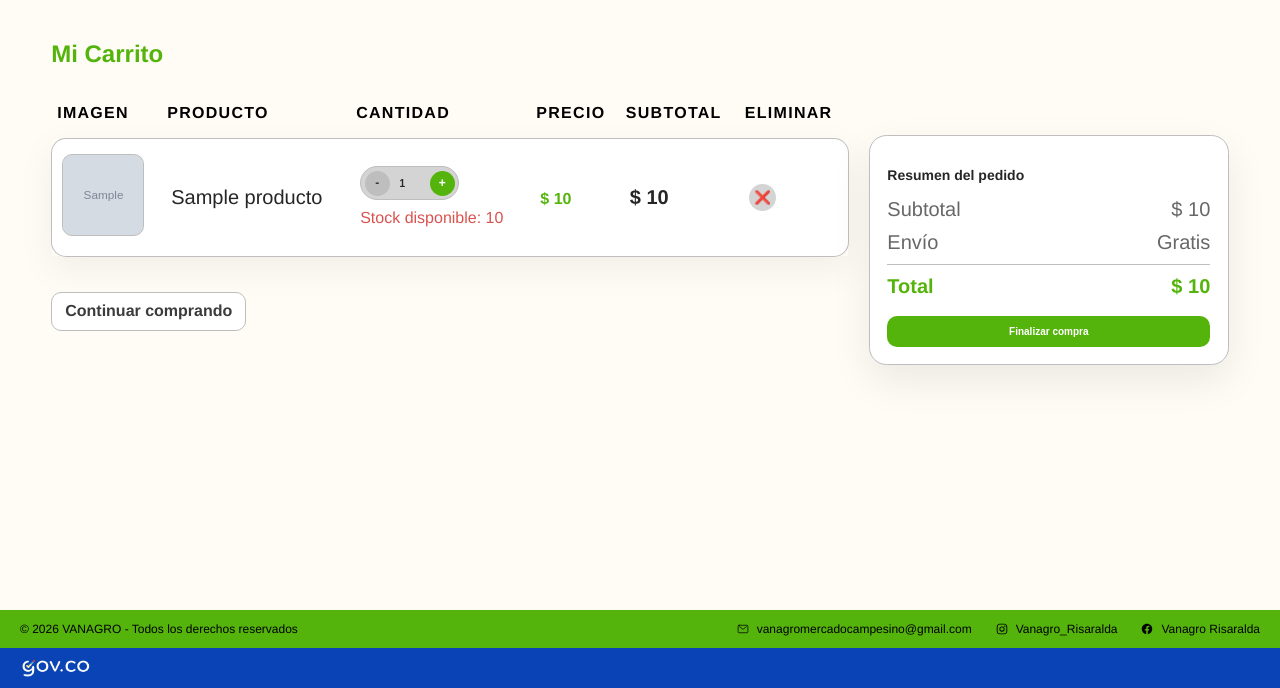
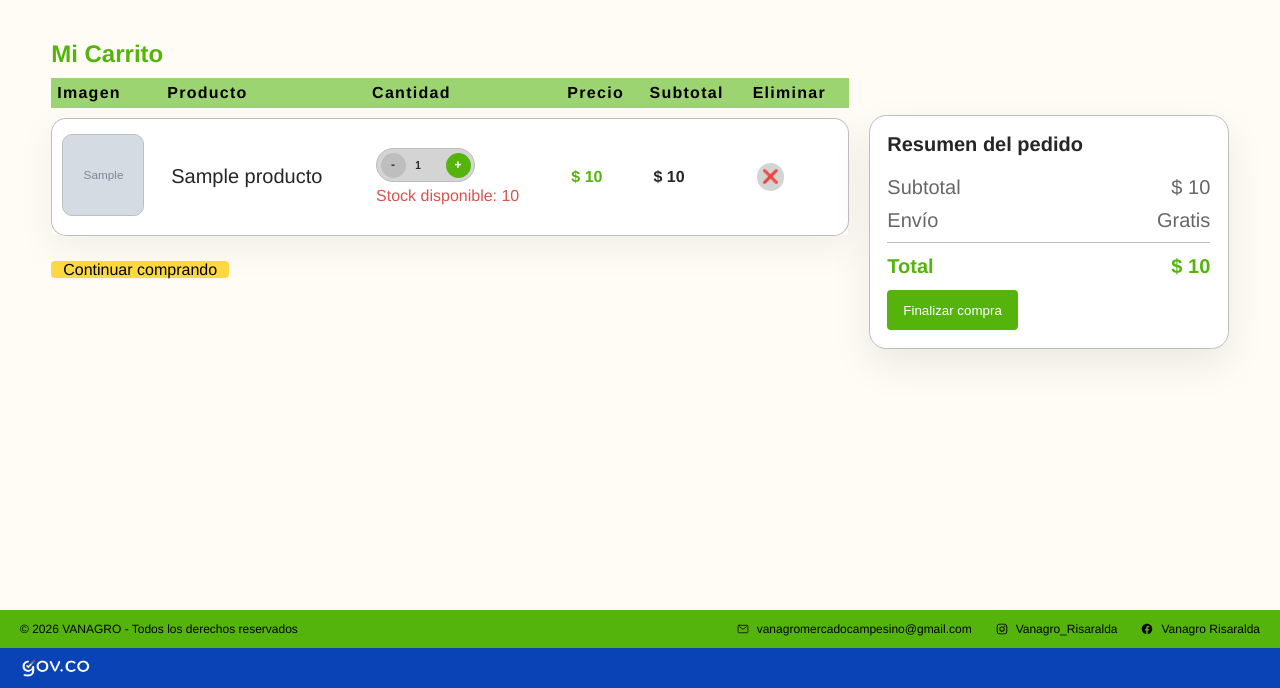
Before and after one commit to Portilla981/VangroEcomerce, a Django app: page /carrito/ in a window 1280 px wide. Shown: the part 112-800 px from the top of the page. Run offline with Django 5.2, Linux system fonts and the light colour scheme; a user stored in the database is signed in; tables that the repository leaves empty hold one stand-in row (values such as "Sample post"); grey boxes marked "Sample" are stand-in pictures.

Commit message:
style Valentina: Se corrigieron errores en los botones

```diff
--- a/Vanagro_Ecomerce/static/css/components/shopping-cart.css
+++ b/Vanagro_Ecomerce/static/css/components/shopping-cart.css
@@ -24,7 +24,7 @@
 .shopping-cart__title {
     font-size: var(--fs-md);
     color: var(--primary-900);
-    margin-bottom: 0.4rem;
+    margin-bottom: auto;
 }
 
 .shopping-cart__subtitle {
@@ -231,7 +231,7 @@
 .shopping-cart__title {
     font-size: var(--fs-md);
     color: var(--primary-900);
-    margin-bottom: 2rem;
+    margin-bottom: auto;
 }
 
 .shopping-cart__layout {
@@ -249,11 +249,12 @@
 }
 
 .shopping-cart__thead .shopping-cart__cell {
-    background: transparent;
+    background: var(--primary-500);
+    /* border-radius: 2px; */
     border: none;
     padding: 6px;
     font-size: var(--fs-xs);
-    text-transform: uppercase;
+    /* text-transform: uppercase; */
     letter-spacing: 0.08em;
     color: var(--black);
     text-align: unset;
@@ -271,6 +272,7 @@
     box-shadow: 0 18px 40px rgba(0, 0, 0, 0.1);
 }
 
+
 .shopping-cart__tbody .shopping-cart__cell {
     padding: 1.5rem 1rem;
     vertical-align: middle;
@@ -278,7 +280,7 @@
     border-bottom: 1px solid var(--gray-200);
     background: var(--white);
     color: var(--gray-900);
-    font-size: var(--fs-sm);
+    font-size: var(--fs-xs);
 }
 
 /* Bordes redondeados para simular tarjetas en la tabla */
@@ -384,9 +386,9 @@
 }
 
 .shopping-cart__summary-title {
-    font-size: 1.4rem;
+    font-size: var(--fs-sm);
     color: var(--gray-900);
-    margin-bottom: 1.5rem;
+    margin-top: auto;
 }
 
 .shopping-cart__summary-row {
@@ -399,16 +401,17 @@
 
 .shopping-cart__summary-total {
     margin-top: 1rem;
-    padding-top: 1rem;
+    padding-top: 12px;
     border-top: 1px solid var(--gray-200);
     display: flex;
     justify-content: space-between;
     font-size: var(--fs-sm);
     font-weight: 700;
     color: var(--primary-900);
+    margin-bottom: 12px;
 }
 
-/* BotÃ³n Finalizar (btn-confirmar es tu clase JS) */
+/* BotÃ³n Finalizar (btn-confirmar es tu clase JS)
 .btn-confirmar {
     width: 100%;
     border: none;
@@ -428,7 +431,7 @@
     box-shadow: 0 12px 24px rgba(0, 0, 0, 0.15);
 }
 
-/* --- BOTÃ“N SEGUIR COMPRANDO --- */
+/* --- BOTÃ“N SEGUIR COMPRANDO ---
 .btn-cancel {
     display: inline-flex;
     align-items: center;
@@ -446,6 +449,38 @@
     background: var(--gray-100);
     transform: translateY(-2px);
 }
+
+
+.btn-confirmar {
+    width: auto !important;
+    display: inline-block;
+    min-width: 120px;
+}
+
+.btn-cancel {
+    width: auto !important;
+    margin-top: 0;
+}
+
+
+.btn-confirmar {
+    width: auto !important;
+    display: inline-block !important;
+    vertical-align: middle;
+    margin-top: 1rem !important;
+}
+
+.btn-cancel {
+    display: inline-flex !important;
+    vertical-align: middle;
+    margin-top: 1rem !important;
+}
+
+.btn-cancel + .btn-confirmar,
+.btn-confirmar + .btn-cancel {
+    margin-left: 15px;
+}*/
+
 
 /* --- RESPONSIVE --- */
 @media (max-width: 1100px) {
--- a/Vanagro_Ecomerce/templates/carrito/ver_carrito.html
+++ b/Vanagro_Ecomerce/templates/carrito/ver_carrito.html
@@ -108,7 +108,7 @@
                     </table>
 
                     <div class="shopping-cart__actions">
-                        <a href="{% url 'ver_productos' %}" class="btn-cancel" style="text-decoration: none;">
+                        <a href="{% url 'ver_productos' %}" class="buttons__action--secondary btn-cancel" style="text-decoration: none;">
                             Continuar comprando
                         </a>
                     </div>
@@ -134,7 +134,7 @@
                     </div>
 
                     <button type="button"
-                            class="btn-confirmar"
+                            class="buttons__action--primary btn-save btn-confirmar"
                             data-url="{% url 'finalizar_compra' %}"
                             data-titulo="Confirmar compra"
                             data-mensaje="¿Desea proceder con la compra de los productos seleccionados?">
@@ -149,7 +149,7 @@
                 <div class="shopping-cart__empty-icon">🛒</div>
                 <h3>Su carrito está vacío</h3>
                 <p>Le invitamos a explorar nuestra tienda para añadir productos.</p>
-                <a href="{% url 'ver_productos' %}" class="btn-cancel">
+                <a href="{% url 'ver_productos' %}" class="buttons__action--secondary btn-cancel">
                     Regresar a la tienda
                 </a>
             </div>
--- a/Vanagro_Ecomerce/templates/productos/crear_producto.html
+++ b/Vanagro_Ecomerce/templates/productos/crear_producto.html
@@ -142,7 +142,7 @@
                 type="button"
                 name="accion"
                 value="cancelar"
-                class="buttons__action--secondary"
+                class="buttons__action--secondary btn-cancel btn-confirmar"
                 data-url="{% url 'tienda_usuario' %}"
                 data-titulo="Cancelar creación"
                 data-mensaje="La información ingresada no se guardará.">
@@ -151,7 +151,7 @@
 
             <button
                 type="submit"
-                class="buttons__action--primary"
+                class="buttons__action--primary btn-save btn-confirmar"
                 name="accion"
                 value="vista_previa">
                 Vista previa
```
